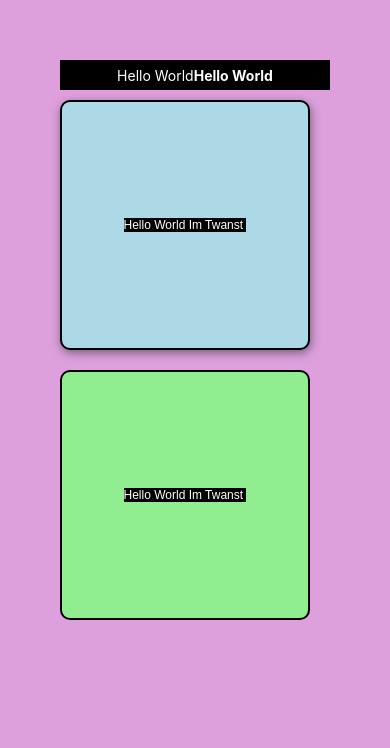
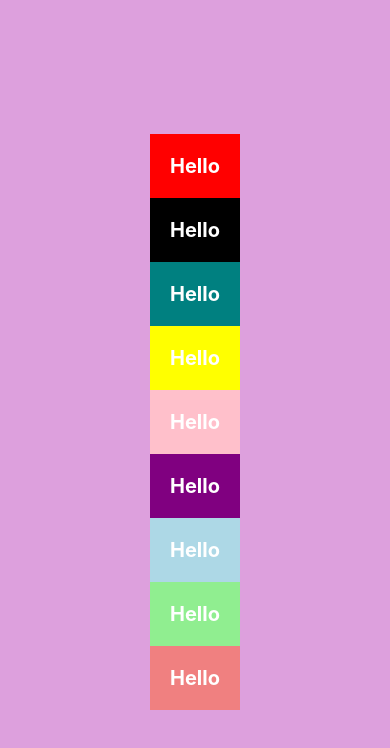
Before and after one commit to TwanstCodess/React-Native-Tutorial, a React Native app in the folder Tutorial/: screen / in a window 390 px wide. Shown: the top 748 px of the page. Built offline with nearby package versions, Linux system fonts and the light colour scheme.

Commit message:
Box Modal

```diff
--- a/Tutorial/App.js
+++ b/Tutorial/App.js
@@ -1,24 +1,20 @@
+import Greet from './components/Greet';
 import { View, Text, Image, ImageBackground, ScrollView, Button, Pressable, Modal, StatusBar, ActivityIndicator, Alert, styleSheet, StyleSheet } from 'react-native';
+
 export default function App() {
 
   return (
     <View style={styles.container}>
 
-      <View style={styles.dark}>
-        <Text style={styles.darkText}>Hello World
-          <Text style={styles.darkTextBold}>Hello World
-          </Text>
-
-        </Text>
-      </View>
-
-      <View style={[styles.lightBlue, styles.Box, styles.BoxShadow]}>
-        <Text style={styles.Title}>Hello World Im Twanst </Text>
-      </View>
-
-      <View style={[styles.lightgreen, styles.Box, styles.androitShadowd]}>
-        <Text style={styles.Title}>Hello World Im Twanst </Text>
-      </View>
+      <Greet childers="Hello" style={{ backgroundColor: 'red' }} />
+      <Greet childers="Hello" style={{ backgroundColor: 'black' }} />
+      <Greet childers="Hello" style={{ backgroundColor: 'teal' }} />
+      <Greet childers="Hello" style={{ backgroundColor: 'yellow' }} />
+      <Greet childers="Hello" style={{ backgroundColor: 'pink' }} />
+      <Greet childers="Hello" style={{ backgroundColor: 'purple' }} />
+      <Greet childers="Hello" style={{ backgroundColor: 'lightblue' }} />
+      <Greet childers="Hello" style={{ backgroundColor: 'lightgreen' }} />
+      <Greet childers="Hello" style={{ backgroundColor: 'lightcoral' }} />
 
 
     </View>
@@ -26,58 +22,10 @@ export default function App() {
 }
 
 const styles = StyleSheet.create({
-  dark: {
-    backgroundColor: "black",
-    height: 30,
-    justifyContent: "center",
-    alignItems: "center",
-
-  },
-  darkText: {
-    color: "white",
-  },
-  darkTextBold: {
-    fontWeight: "bold"
-  },
-  container: { flex: 1, backgroundColor: "plum", padding: 60 },
-  Box: {
-    height: 250,
-    width: 250,
-    paddingHorizontal: 10,
-    paddingVertical: 20,
-    marginVertical: 10,
-    borderWidth: 2,
-    borderColor: "black",
-    borderRadius: 10,
-    justifyContent: "center",
-    alignItems: "center",
-
-  },
-  lightBlue: {
-    backgroundColor: "lightblue",
-
-  },
-  lightgreen: {
-    backgroundColor: "lightgreen",
-  },
-  Title: {
-    fontFamily: "sans-serif",
-    fontSize: 12,
-    color: "white",
-    backgroundColor: "black",
-
-  },
-  BoxShadow: {
-    shadowColor: "#333333",
-    shadowOffset: {
-      width: 1,
-      height: 3,
-    },
-    shadowOpacity: .6,
-    shadowRadius: 10,
-
-  },
-  androitShadowd: {
-    elevation: 20,
+  container: {
+    flex: 1,
+    backgroundColor: 'plum',
+    alignItems: 'center',
+    justifyContent: 'center',
   }
 });
--- a/Tutorial/components/Greet.js
+++ b/Tutorial/components/Greet.js
@@ -1,10 +1,23 @@
-import { View, Text } from 'react-native';
+import { View, Text, StyleSheet } from 'react-native';
 
-export default function Greet({ name,age }) {
+export default function Greet({ childers, style }) {
   return (
-    <View>
-      <Text>Hello,{name} ,Your Age: {age}</Text>
+    <View style={[styles.Box, style]}>
+      <Text style={styles.Texts}>{childers}</Text>
 
     </View>
   );
 }
+
+const styles = StyleSheet.create({
+  Box: {
+    backgroundColor: "#fff",
+    padding: 20
+  },
+  Texts: {
+    fontSize: 20,
+    fontWeight: "bold",
+    color: "white",
+    textAlign: "center"
+  },
+});
```
